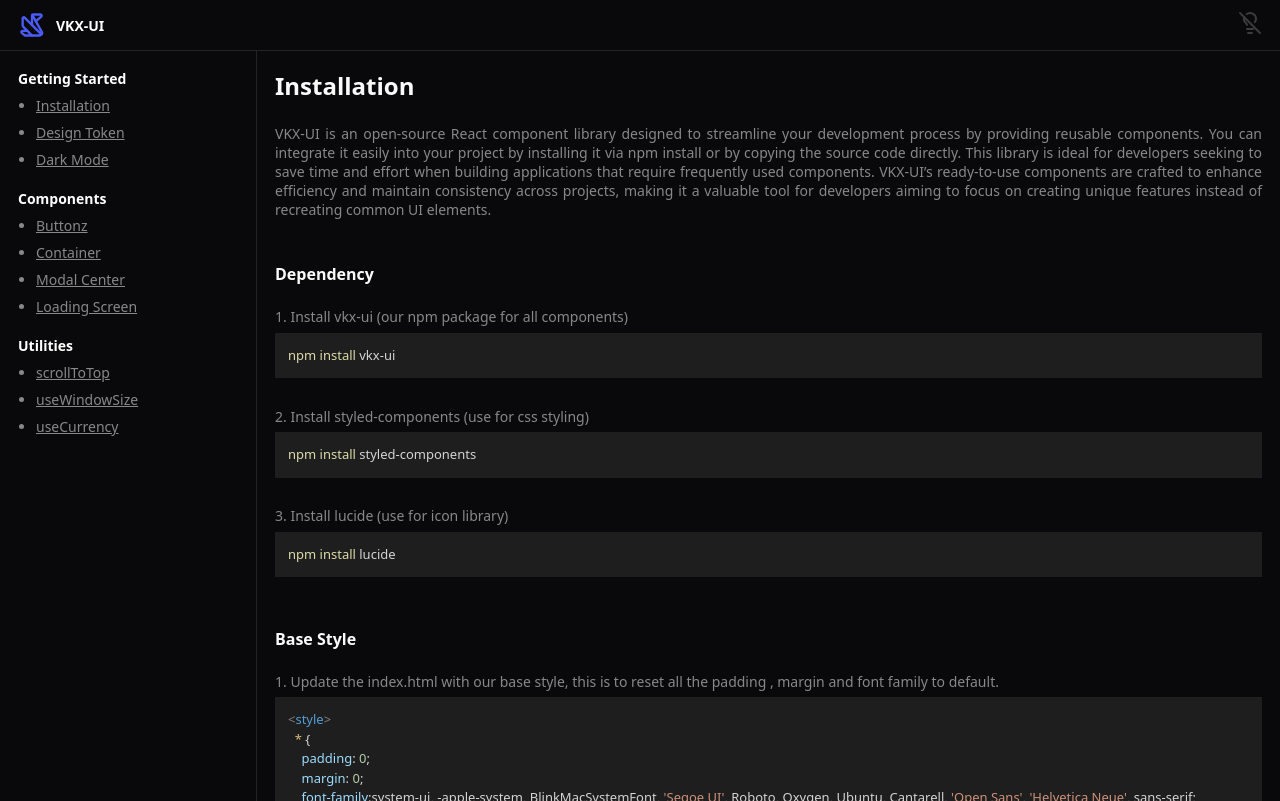
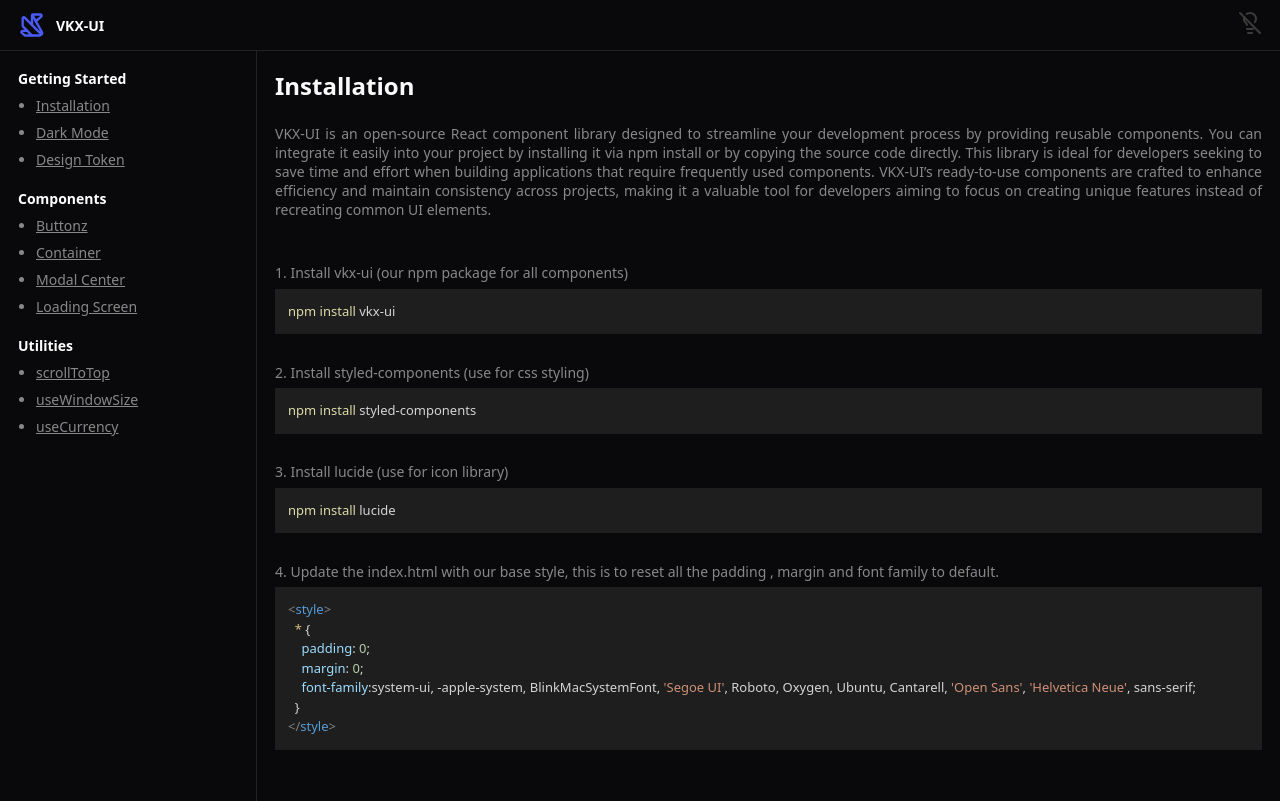
Before and after one commit to vincentkua/vkx-ui, a React (Vite) app: page / in a window 1280 px wide. Built offline with nearby package versions, Linux system fonts and the light colour scheme.

Commit message:
feat: minor ui update to the layout

```diff
--- a/src/components/MenuSide.tsx
+++ b/src/components/MenuSide.tsx
@@ -22,8 +22,8 @@
         <SideMenuSubHeader>Getting Started</SideMenuSubHeader>
         <SideMenuList>
           <li onClick={() => navigate("/")}>Installation</li>
+          <li onClick={() => navigate("/darkmode")}>Dark Mode</li>
           <li onClick={() => navigate("/designtoken")}>Design Token</li>
-          <li onClick={() => navigate("/darkmode")}>Dark Mode</li>
         </SideMenuList>
 
         <SideMenuSubHeader>Components</SideMenuSubHeader>
@@ -39,7 +39,6 @@
           <li onClick={() => navigate("/scrollToTop")}>scrollToTop</li>
           <li onClick={() => navigate("/useWindowSize")}>useWindowSize</li>
           <li onClick={() => navigate("/useCurrency")}>useCurrency</li>
-
         </SideMenuList>
       </SideMenuFlexBox>
     </>
--- a/src/components/styled.component.tsx
+++ b/src/components/styled.component.tsx
@@ -39,4 +39,5 @@
   background-color: ${({theme})=>theme.color.background.default};
   overflow-y: scroll;
   padding: 18px;
+  padding-bottom:50px;
 `;
--- a/src/pages/01Gettingstarted/01Introduction/Introduction.tsx
+++ b/src/pages/01Gettingstarted/01Introduction/Introduction.tsx
@@ -31,8 +31,6 @@
       <br />
       <br />
 
-      <h4>Dependency</h4>
-      <br />
       <p>1. Install vkx-ui (our npm package for all components)</p>
       <CodeSnippet language="bash" style={vscDarkPlus}>
         {`npm install vkx-ui`}
@@ -47,13 +45,8 @@
       <CodeSnippet language="bash" style={vscDarkPlus}>
         {`npm install lucide`}
       </CodeSnippet>
-
       <br />
-      <br />
-
-      <h4>Base Style</h4>
-      <br />
-      <p>1. Update the index.html with our base style, this is to reset all the padding , margin and font family to default.</p>
+      <p>4. Update the index.html with our base style, this is to reset all the padding , margin and font family to default.</p>
       <CodeSnippet language="html" style={vscDarkPlus}>
         {basestylecode}
       </CodeSnippet>
```
